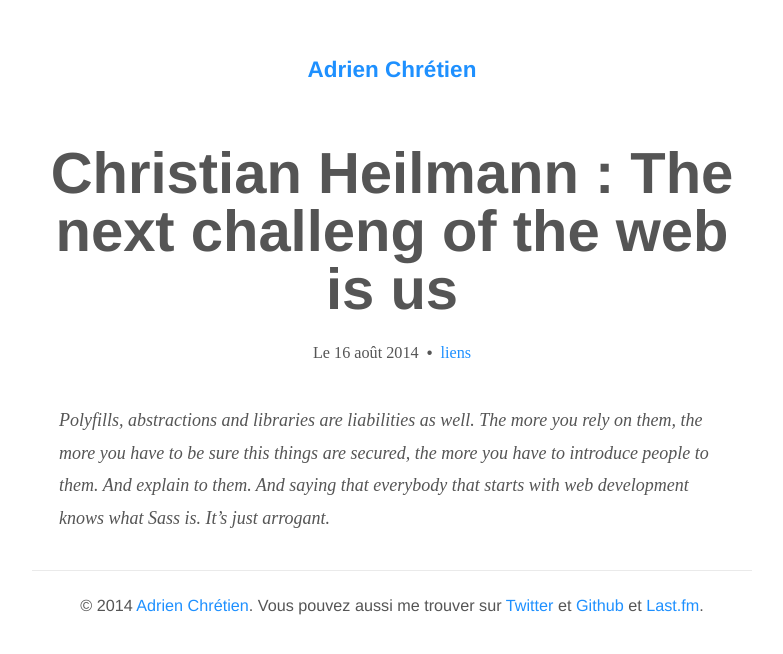
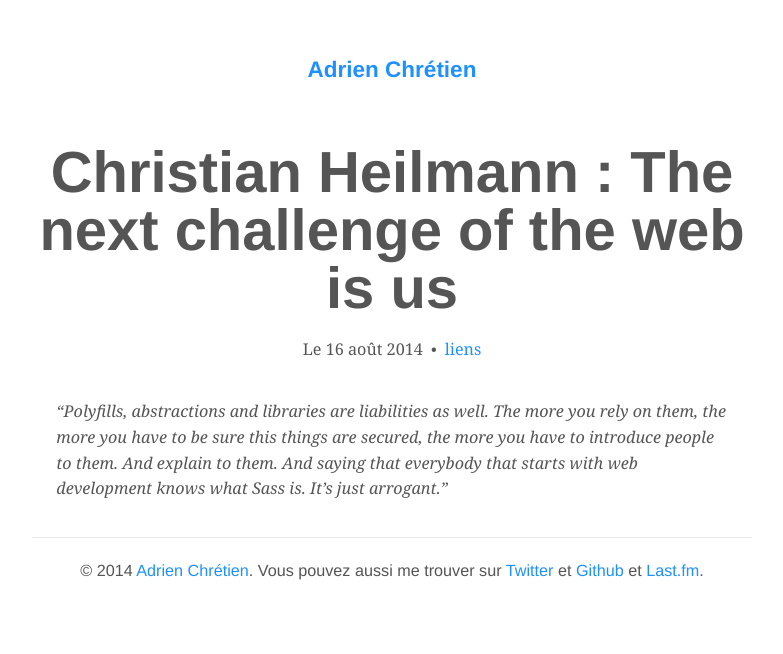
Before and after one commit to adrienchretien/adrienchretien.fr, a Jekyll site: the page built from _posts/2014-08-16-the-next-challenge-of-the-web-is-us.md, in a window 1280 px wide. Shown: the top 654 px of the page, without its empty margins (248-1031 px from the left). Built offline with Jekyll 4.4.1, drawn with Linux system fonts in a browser that asks for light colours.

Commit message:
Trying some typography improvements

```diff
--- a/_includes/head.html
+++ b/_includes/head.html
@@ -13,8 +13,8 @@
   <script type="text/javascript">
     WebFontConfig = {
       google: { families: [
-        'Merriweather:400,400italic,700,700italic:latin',
-        'Source+Sans+Pro:400,700,900:latin'
+        'Merriweather:r,ri,b,bi:latin',
+        'Merriweather+Sans:r,b,800:latin'
       ] }
     };
     (function() {
--- a/_posts/2014-08-16-the-next-challenge-of-the-web-is-us.md
+++ b/_posts/2014-08-16-the-next-challenge-of-the-web-is-us.md
@@ -1,5 +1,5 @@
 ---
-title: "Christian Heilmann : The next challeng of the web is us"
+title: "Christian Heilmann : The next challenge of the web is us"
 meta: "Christian nous parle de preogressive enhancement, d’offline first, de web components, qu’il est temps d’être positif et d’avancer"
 external-link: http://youtu.be/QPRqQH_30hU
 date: 2014-08-16 13:58 +02:00
@@ -8,5 +8,5 @@
 ---
 
 <blockquote>
-<p lang="en">Polyfills, abstractions and libraries are liabilities as well. The more you rely on them, the more you have to be sure this things are secured, the more you have to introduce people to them. And explain to them. And saying that everybody that starts with web development knows what Sass is. It’s just arrogant.</p>
+<p lang="en">“Polyfills, abstractions and libraries are liabilities as well. The more you rely on them, the more you have to be sure this things are secured, the more you have to introduce people to them. And explain to them. And saying that everybody that starts with web development knows what Sass is. It’s just arrogant.”</p>
 </blockquote>
--- a/css/main.css
+++ b/css/main.css
@@ -5,13 +5,14 @@
 }
 
 article {
-  font-family: Merriweather, 'Times New Roman', Times, serif;
+  font-family: Merriweather, Georgia, serif;
 }
 
 blockquote {
   margin-left: 1.5em;
   margin-right: 1.5em;
   font-style: italic;
+  font-size: .9em;
 }
 
 blockquote em {
@@ -21,7 +22,7 @@
 body {
   margin: 0;
   padding: 0 1em;
-  font: 1em/1.8 'Source Sans Pro', 'Helvetica Neue', Helvetica, Arial, sans-serif;
+  font: 1em/1.6 'Merriweather Sans', 'Helvetica Neue', Helvetica, Arial, sans-serif;
 }
 @media screen and (min-width: 800px) {
   body {
@@ -43,14 +44,14 @@
 h3,
 h4,
 .logo {
-  font-family: 'Source Sans Pro', 'Helvetica Neue', Helvetica, Arial, sans-serif;
+  font-family: 'Merriweather Sans', 'Helvetica Neue', Helvetica, Arial, sans-serif;
   font-weight: 700;
 }
 
 h1 {
   margin: 1em 0 .33em;
   font-size: 3.22em;
-  font-weight: 900;
+  font-weight: 800;
   line-height: 1;
 }
 @media screen and (max-width: 400px) {
@@ -162,7 +163,7 @@
 
 /* Read more */
 .read-more::after {
-  content: "»";
+  content: "\00bb";
   margin-left: .5em;
 }
 
```
Also changed, not shown: _posts/2014-08-10-on-blogging.md (+2 -2 lines), _posts/2014-08-21-importance-creating-products-last.md (+1 -1 lines).
